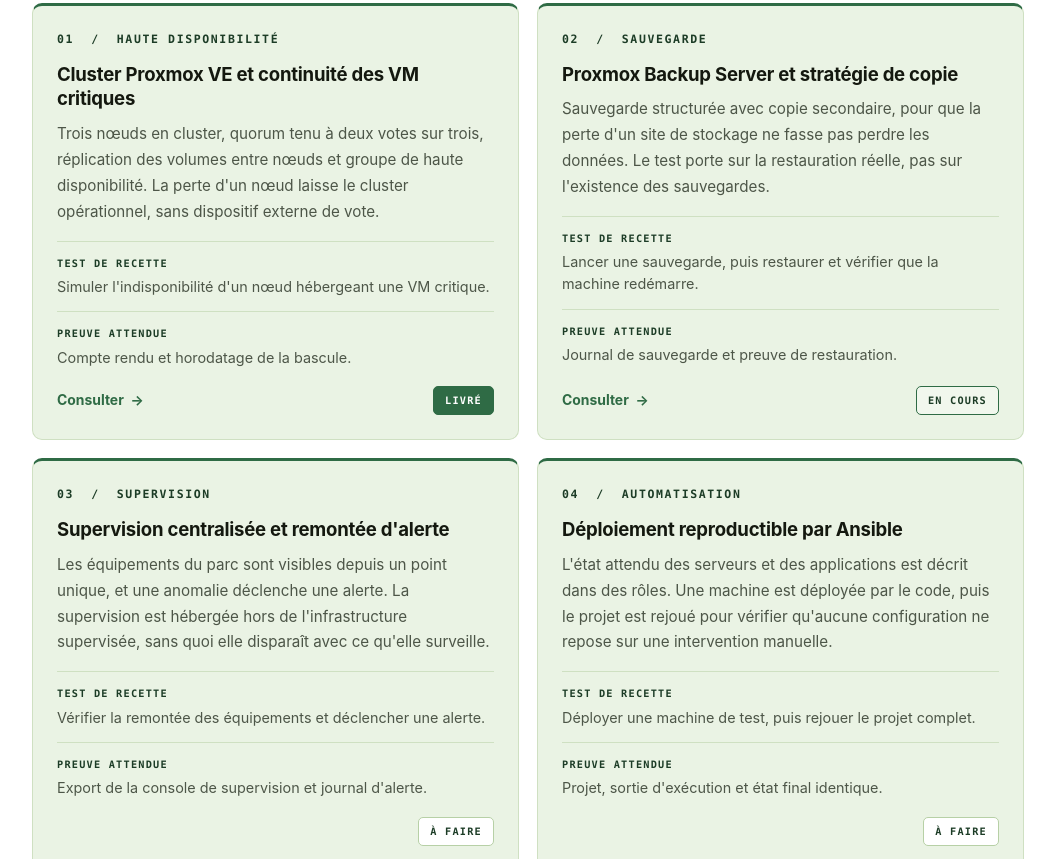
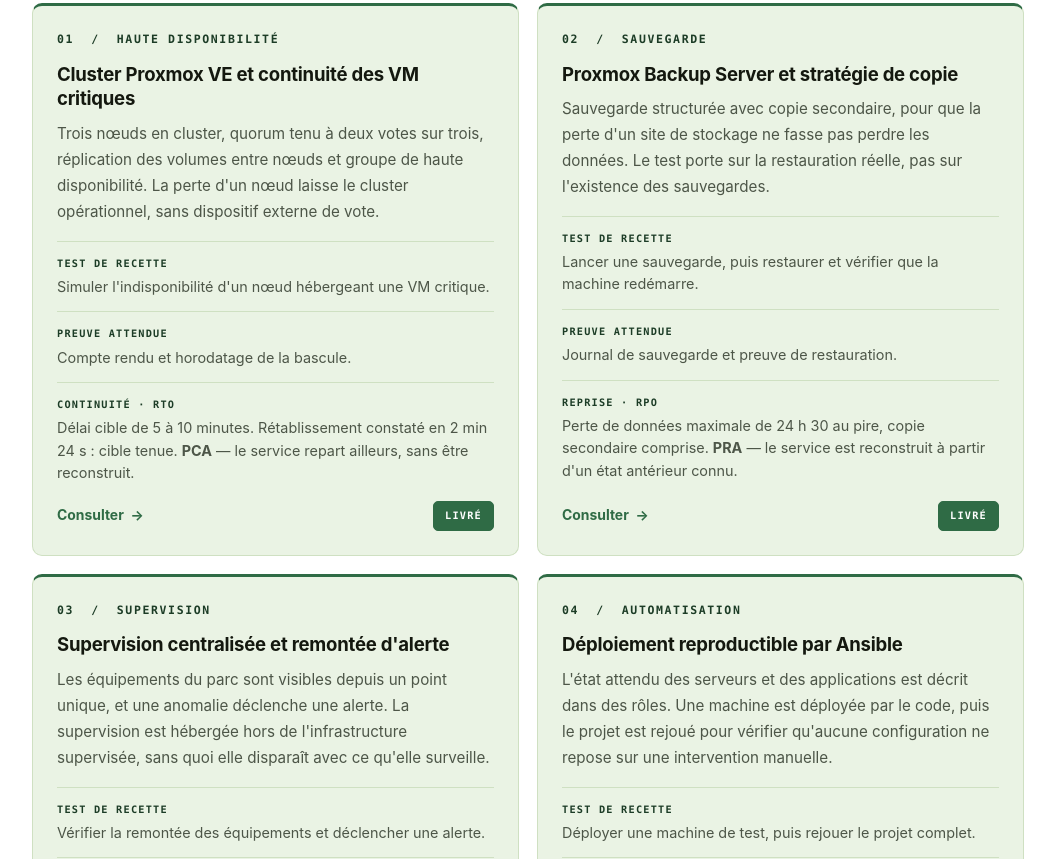
Before and after one commit to Flo466/santelia-iac, a plain HTML site: page docs/index.html in a window 1280 px wide. Shown: the part 1941-2800 px from the top of the page, without its empty margins (112-1167 px from the left). Drawn offline with Linux system fonts and the light colour scheme.

Commit message:
portfolio: captures, sommaire de page et vocabulaire de continuite
accueil : indicateur RTA / RTO, blocs RTO-PCA et RPO-PRA, brique 02 passee en Livre

pages de brique : mini-sommaire ancre, pastilles PCA/RTA et PRA/RPO, colonne elargie a 1040px

11 captures d'ecran du cluster Proxmox VE et des deux serveurs de sauvegarde

```diff
--- a/docs/index.html
+++ b/docs/index.html
@@ -25,7 +25,7 @@
 <div class="kpis">
   <div class="kpi"><div class="n">4</div><div class="l">briques</div></div>
   <div class="kpi"><div class="n">2</div><div class="l">en cours ou livr&eacute;es</div></div>
-  <div class="kpi"><div class="n">2 min 24 s</div><div class="l">indisponibilit&eacute; mesur&eacute;e</div></div>
+  <div class="kpi"><div class="n">2 min 24 s</div><div class="l">RTA constat&eacute; &middot; RTO cible</div></div>
   <div class="kpi"><div class="n">3</div><div class="l">n&oelig;uds en cluster</div></div>
 </div>
 
@@ -73,6 +73,10 @@
       <b>Preuve attendue</b>
       <span>Compte rendu et horodatage de la bascule.</span>
     </div>
+    <div class="req">
+      <b>Continuit&eacute; &middot; RTO</b>
+      <span>D&eacute;lai cible de 5 &agrave; 10 minutes. R&eacute;tablissement constat&eacute; en 2 min 24 s&nbsp;: cible tenue. <strong>PCA</strong> &mdash; le service repart ailleurs, sans &ecirc;tre reconstruit.</span>
+    </div>
     <div class="foot">
       <span class="go">Consulter &nbsp;&rarr;</span>
       <span class="status status--ok">Livr&eacute;</span>
@@ -91,9 +95,13 @@
       <b>Preuve attendue</b>
       <span>Journal de sauvegarde et preuve de restauration.</span>
     </div>
+    <div class="req">
+      <b>Reprise &middot; RPO</b>
+      <span>Perte de donn&eacute;es maximale de 24 h 30 au pire, copie secondaire comprise. <strong>PRA</strong> &mdash; le service est reconstruit &agrave; partir d'un &eacute;tat ant&eacute;rieur connu.</span>
+    </div>
     <div class="foot">
       <span class="go">Consulter &nbsp;&rarr;</span>
-      <span class="status status--wip">En cours</span>
+      <span class="status status--ok">Livr&eacute;</span>
     </div>
   </a>
 
@@ -137,6 +145,7 @@
 <h2>Pourquoi c'est d&eacute;coup&eacute; ainsi</h2>
 <p>Les quatre briques r&eacute;pondent &agrave; quatre besoins distincts, et chacune porte son propre test. Les m&eacute;langer rendrait la recette inv&eacute;rifiable&nbsp;: on ne peut pas d&eacute;montrer qu'une sauvegarde est exploitable en regardant un cluster de haute disponibilit&eacute;.</p>
 <p>Elles sont aussi compl&eacute;mentaires. La haute disponibilit&eacute; traite la panne d'un n&oelig;ud, la sauvegarde traite la perte de donn&eacute;es, la supervision traite la panne silencieuse, et l'automatisation traite la d&eacute;rive de configuration.</p>
+<p>Les deux premi&egrave;res se lisent sur deux registres distincts. La haute disponibilit&eacute; rel&egrave;ve du <strong>plan de continuit&eacute; d'activit&eacute; (PCA)</strong>&nbsp;: le service ne s'interrompt pas, il repart ailleurs. La sauvegarde rel&egrave;ve du <strong>plan de reprise d'activit&eacute; (PRA)</strong>&nbsp;: le service est reconstruit &agrave; partir d'un &eacute;tat ant&eacute;rieur connu. D'o&ugrave; deux indicateurs distincts, un <strong>RTO</strong> et un <strong>RPO</strong>, qui ne mesurent pas la m&ecirc;me chose et ne se d&eacute;duisent pas l'un de l'autre.</p>
 
 <h2>Un mot sur la m&eacute;thode</h2>
 <p>Une architecture qui n'a jamais &eacute;t&eacute; mise en panne ne d&eacute;montre rien. La d&eacute;marche consiste donc &agrave; provoquer l'incident, &agrave; mesurer ce qui se passe, puis &agrave; &eacute;crire les points de vigilance identifi&eacute;s avec la mesure qui les traite.</p>
```
Also changed, not shown: docs/ha-proxmox-ve.html (+2 -0 lines), docs/sauvegarde-pbs.html (+2 -0 lines).
